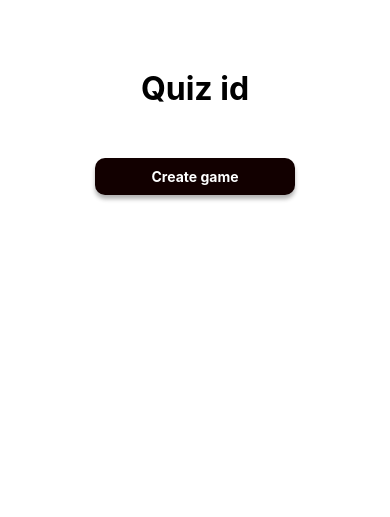
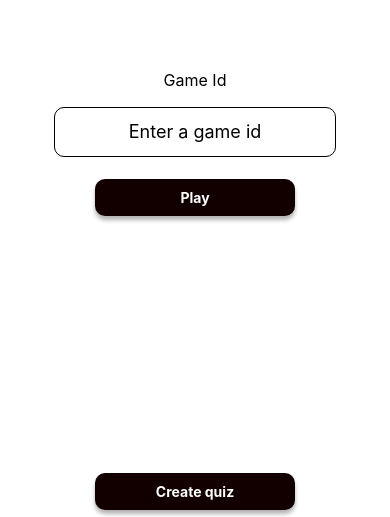
Before and after one commit to Floupper/BinaryWizards-Mobile, a React Native app in the folder BinaryWizards-MobileApp/: screen /Home in a window 390 px wide. Shown: the part 324-841 px from the top of the page. Built offline with nearby package versions, Linux system fonts and the light colour scheme.

Commit message:
feat: update home screen

```diff
--- /dev/null
+++ b/BinaryWizards-MobileApp/src/components/HomeComponent.js
@@ -0,0 +1,23 @@
+import React from 'react';
+import { Text, View } from 'react-native';
+import PrimaryButton from './PrimaryButton';
+import { styleText } from '../styles/text';
+import { styleButton } from '../styles/buttons';
+import { useNavigation } from '@react-navigation/native';
+import ResumeGame from './ResumeGame';
+
+export default function HomeComponent() {
+  const navigation = useNavigation();
+
+  return (
+    <View style={{ flex: 1, width: '100%', alignItems: 'center' }}>
+      <Text style={styleText.title}>Quiz id</Text>
+      <ResumeGame />
+      <PrimaryButton
+        text="Create quiz"
+        onPress={() => navigation.navigate('Create')}
+        style={styleButton.button}
+      />
+    </View>
+  );
+}
--- /dev/null
+++ b/BinaryWizards-MobileApp/src/components/ResumeGame.js
@@ -0,0 +1,78 @@
+import React, { useState } from 'react';
+import { View, Text, TextInput, StyleSheet } from 'react-native';
+import { styleContainer } from '../styles/container';
+import { checkGameExists } from '../services/gamesRequests';
+import Toast from 'react-native-toast-message';
+import { useNavigation } from '@react-navigation/native';
+import PrimaryButton from '../components/PrimaryButton';
+import { styleButton } from '../styles/buttons';
+
+export default function ResumeGame() {
+  const [gameId, setGameId] = useState('');
+  const { navigate } = useNavigation();
+
+  const handlePress = async () => {
+    if (gameId.trim()) {
+      const response = await checkGameExists(gameId);
+      if (response) {
+        setGameId('');
+        navigate('Questions', {
+          gameId: gameId,
+          question: response,
+          quizId: response.quiz_id,
+        });
+      } else {
+        Toast.show({
+          type: 'error',
+          text1: 'Error',
+          text2: 'Game does not exist',
+        });
+      }
+    } else {
+      Toast.show({
+        type: 'error',
+        text1: 'Error',
+        text2: 'Please enter a game code',
+      });
+    }
+  };
+
+  return (
+    <View style={styleContainer.container}>
+      <View style={{ flex: 1, alignItems: 'center', justifyContent: 'center' }}>
+        <Text style={styles.label}>Game Id</Text>
+        <TextInput
+          style={styles.input}
+          onChangeText={setGameId}
+          placeholder="Enter a game id"
+          value={gameId}
+        />
+        <PrimaryButton
+          text="Play"
+          onPress={handlePress}
+          style={styleButton.button}
+        />
+      </View>
+    </View>
+  );
+}
+
+const styles = StyleSheet.create({
+  icon: {
+    marginTop: 20,
+  },
+  input: {
+    borderRadius: 10,
+    borderWidth: 1,
+    fontSize: 18,
+    height: 50,
+    margin: 12,
+    textAlign: 'center',
+    width: '90%',
+  },
+  label: {
+    fontSize: 16,
+    marginBottom: 5,
+    paddingHorizontal: 10,
+  },
+});
--- a/BinaryWizards-MobileApp/src/components/SecondaryButton.js
+++ b/BinaryWizards-MobileApp/src/components/SecondaryButton.js
@@ -1,14 +1,16 @@
-import React from "react";
-import { Text, View, Pressable } from "react-native";
+import React from 'react';
+import { Text, View, Pressable } from 'react-native';
 
-export default function SecondaryButton({ onPress, disabled, text, style, textStyle }) {
+export default function SecondaryButton({
+  onPress,
+  disabled,
+  text,
+  style,
+  textStyle,
+}) {
   return (
     <View>
-      <Pressable
-        style={[style]}
-        onPress={() => onPress()}
-        disabled={disabled}
-      >
+      <Pressable style={style} onPress={() => onPress()} disabled={disabled}>
         <Text style={textStyle}>{text}</Text>
       </Pressable>
     </View>
--- /dev/null
+++ b/BinaryWizards-MobileApp/src/components/UserHomeComponent.js
@@ -0,0 +1,49 @@
+import React, { useState } from 'react';
+import { Text, View, StyleSheet } from 'react-native';
+import SecondaryButton from './SecondaryButton';
+import SearchQuiz from './SearchQuiz';
+
+export default function UserHomeComponent() {
+  const [showOngoingGames, setShowOngoingGames] = useState(true);
+
+  const toggleShowOngoingGames = (value) => {
+    setShowOngoingGames(value);
+  };
+
+  return (
+    <View style={{ flex: 1, width: '100%', alignItems: 'center' }}>
+      <View
+        style={{
+          flexDirection: 'row',
+          justifyContent: 'space-around',
+          alignItems: 'center',
+          width: '100%',
+        }}
+      >
+        <SecondaryButton
+          text="Ongoing games"
+          onPress={() => toggleShowOngoingGames(true)}
+          style={showOngoingGames ? styles.buttonSelected : styles.button}
+        />
+        <SecondaryButton
+          text="Search quiz"
+          onPress={() => toggleShowOngoingGames(false)}
+          style={showOngoingGames ? styles.button : styles.buttonSelected}
+        />
+      </View>
+      {showOngoingGames ? <Text>Ongoing games</Text> : <SearchQuiz />}
+    </View>
+  );
+}
+
+const styles = StyleSheet.create({
+  button: {
+    borderRadius: 5,
+    padding: 10,
+  },
+  buttonSelected: {
+    backgroundColor: 'blue',
+    borderRadius: 5,
+    padding: 10,
+  },
+});
--- a/BinaryWizards-MobileApp/src/screens/HomeScreen.js
+++ b/BinaryWizards-MobileApp/src/screens/HomeScreen.js
@@ -1,20 +1,16 @@
 import React, { useState } from 'react';
-import { View, Text } from 'react-native';
-import { useNavigation } from '@react-navigation/native';
+import { View } from 'react-native';
 import { QueryClient, QueryClientProvider } from '@tanstack/react-query';
 
 import { styleContainer } from '../styles/container';
-import { styleText } from '../styles/text';
-import PrimaryButton from '../components/PrimaryButton';
-import { styleButton } from '../styles/buttons';
 import TopBar from '../components/TopBar';
-import SearchQuiz from '../components/SearchQuiz';
+import UserHomeComponent from '../components/UserHomeComponent';
+import HomeComponent from '../components/HomeComponent';
 
 const queryClient = new QueryClient();
 
 export default function HomeScreen() {
   const [userToken, setUserToken] = useState(null);
-  const navigation = useNavigation();
 
   return (
     <QueryClientProvider client={queryClient}>
@@ -22,27 +18,11 @@ export default function HomeScreen() {
         <TopBar setHomeScreenUserToken={setUserToken} />
         {userToken ? (
           <View style={styleContainer.container}>
-            <Text style={styleText.title}>Quiz</Text>
-            <PrimaryButton
-              text="Resume game"
-              onPress={() => navigation.navigate('ResumeGames')}
-              style={styleButton.button}
-            />
-            <PrimaryButton
-              text="Create game"
-              onPress={() => navigation.navigate('Create')}
-              style={styleButton.button}
-            />
-            <SearchQuiz />
+            <UserHomeComponent />
           </View>
         ) : (
           <View style={styleContainer.container}>
-            <Text style={styleText.title}>Quiz id</Text>
-            <PrimaryButton
-              text="Create game"
-              onPress={() => navigation.navigate('Create')}
-              style={styleButton.button}
-            />
+            <HomeComponent />
           </View>
         )}
       </View>
```
Also changed, not shown: BinaryWizards-MobileApp/src/screens/Signin.js (+21 -17 lines), 1 other file (tests, documents, lock files or other folders).
